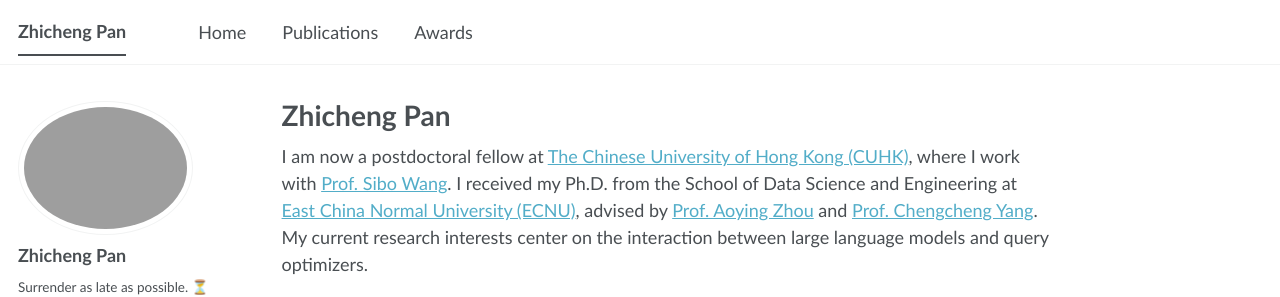
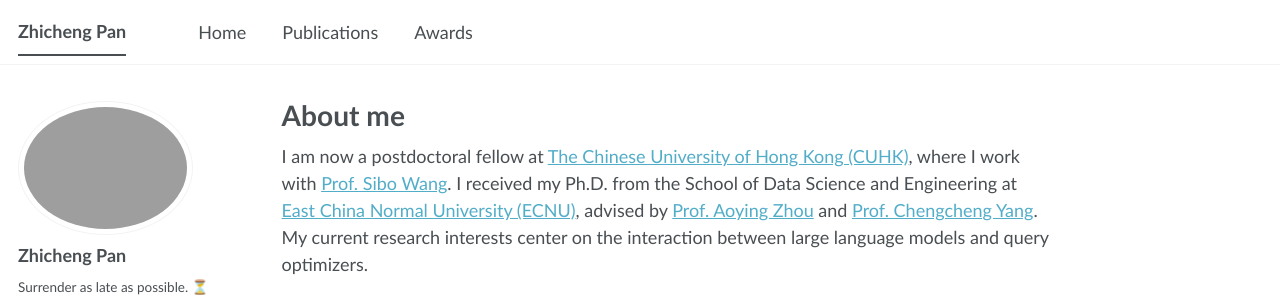
Before and after one commit to lroethan/lroethan.github.io, a Jekyll site: the page built from _pages/about.md, in a window 1280 px wide and 900 px high. Shown: the top 297 px of the window. Built offline with Jekyll 4.4.1, drawn with Linux system fonts in a browser that asks for light colours; a script bundle is joined from its source files by our own code; library files that are not in the unit come from our copies.

Commit message:
Change homepage title to About me

```diff
--- a/_pages/about.md
+++ b/_pages/about.md
@@ -1,6 +1,6 @@
 ---
 permalink: /
-title: "Zhicheng Pan"
+title: "About me"
 author_profile: true
 redirect_from:
   - /about/
```
